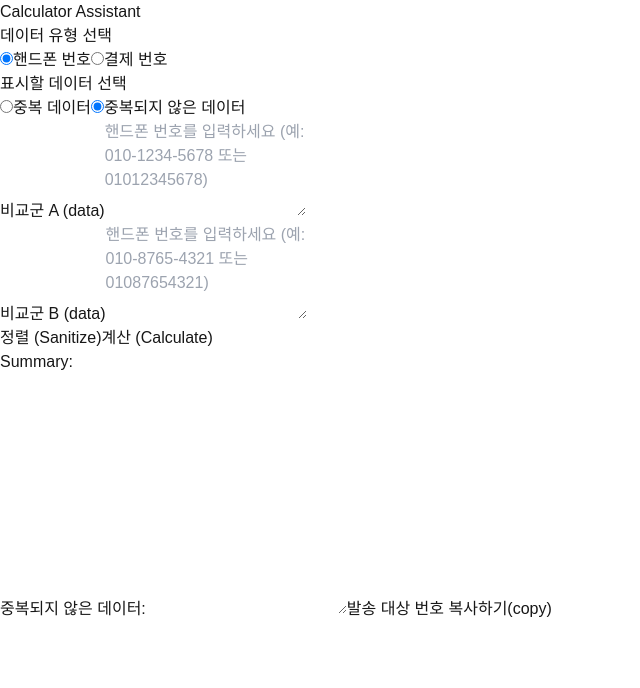
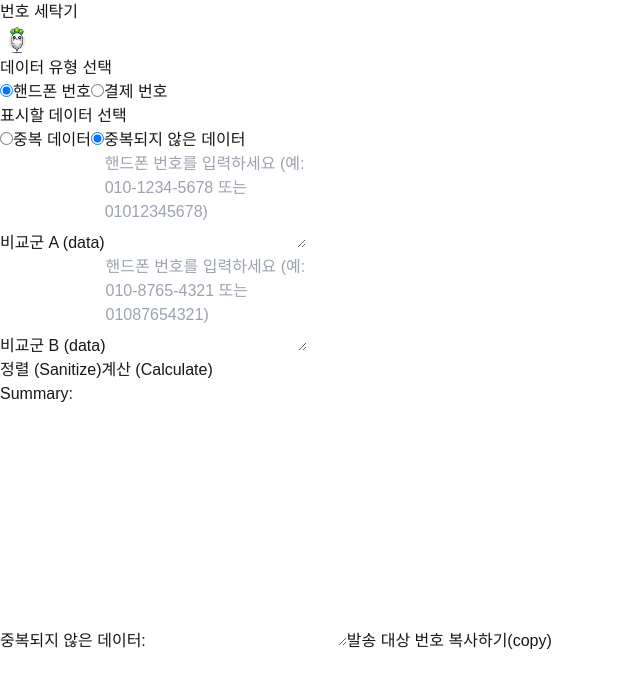
Before and after one commit to Sangwoo950/hp-calculator, a Next.js app: page / in a window 1280 px wide. Shown: the top 688 px of the page, without its empty margins (0-640 px from the left). Built offline with nearby package versions, Linux system fonts and the light colour scheme.

Commit message:
fix. title

```diff
--- a/src/pages/index.tsx
+++ b/src/pages/index.tsx
@@ -1,4 +1,5 @@
 import React, { useState } from 'react';
+import Image from 'next/image';
 
 export default function Home() {
   const [senderData, setSenderData] = useState('');
@@ -132,8 +133,15 @@ export default function Home() {
 
   return (
     <article className='container mx-auto p-8 bg-gray-100 rounded-lg shadow-md'>
-      <h1 className='text-center text-3xl font-bold text-gray-800 mb-6'>
-        Calculator Assistant
+      <h1 className='text-center text-3xl font-bold text-gray-800 mb-6 flex justify-center'>
+        번호 세탁기
+        <Image
+          className='flex'
+          src='/무.png'
+          alt='Favicon Icon'
+          width={32}
+          height={32}
+        />
       </h1>
 
       {/* 데이터 유형 선택 섹션 */}
```
Also changed, not shown: public/무.png (added).
